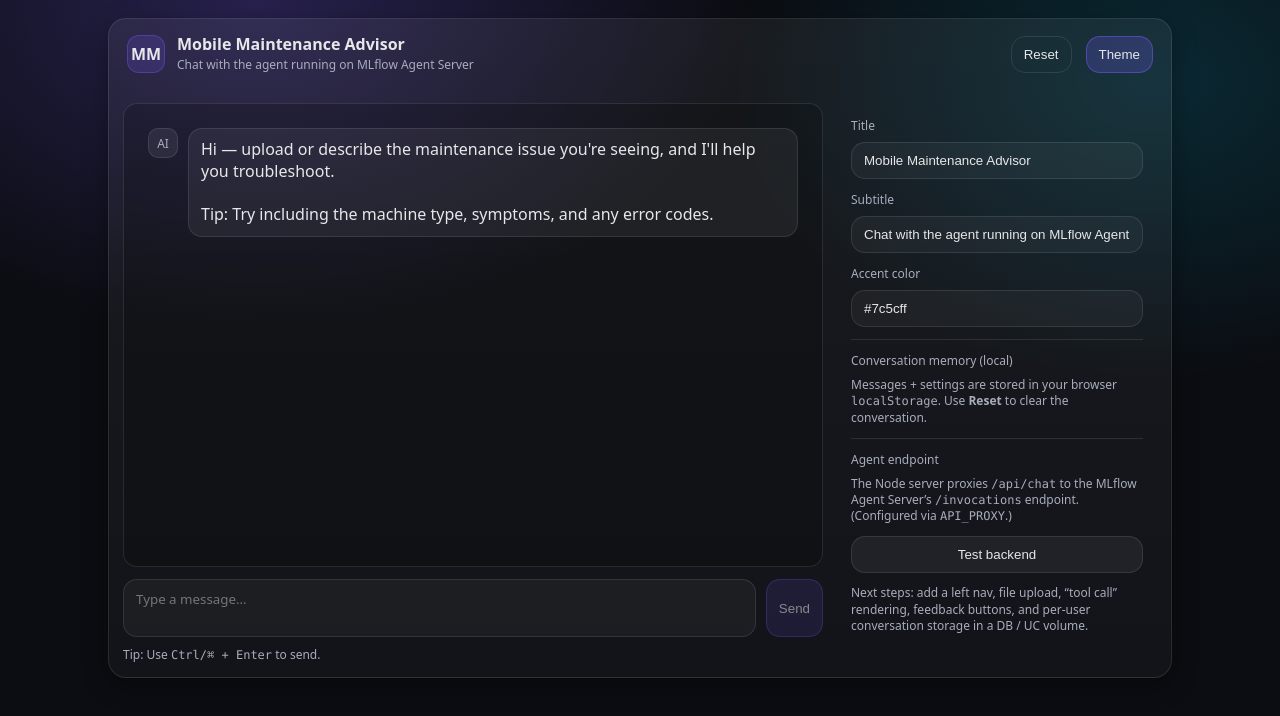
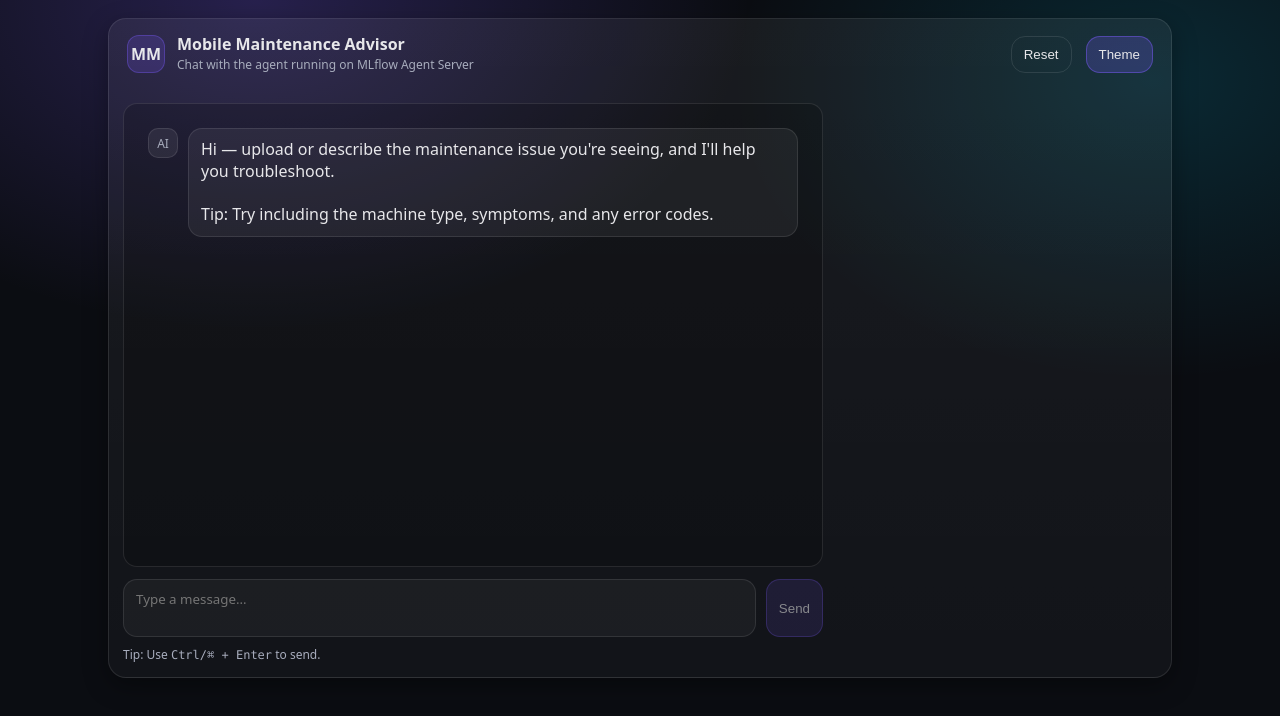
Before and after one commit to andrijdemianczuk/DBX26, a React (Vite) app in the folder labs/Mobile_Maintenance_Advisor/chat-ui/: page / in a window 1280 px wide. Shown: the top 716 px of the page. Built offline with nearby package versions, Linux system fonts and the light colour scheme.

Commit message:
updated logic to exclude the greeting from the chat context window.

```diff
--- a/labs/Mobile_Maintenance_Advisor/chat-ui/src/ui/App.tsx
+++ b/labs/Mobile_Maintenance_Advisor/chat-ui/src/ui/App.tsx
@@ -17,14 +17,9 @@ const INTRO_ASSISTANT_MESSAGE =
 const RESET_ASSISTANT_MESSAGE = "New conversation started. What are you working on today?";
 
 export default function App() {
-  const [settings, setSettings] = useState<UiSettings>(() => {
-    const saved = localStorage.getItem("mma.settings.v1");
-    return saved ? { ...DEFAULTS, ...JSON.parse(saved) } : DEFAULTS;
-  });
+  const [settings, setSettings] = useState<UiSettings>(DEFAULTS);
 
   const [messages, setMessages] = useState<ChatMessage[]>(() => {
-    const saved = localStorage.getItem("mma.messages.v1");
-    if (!saved) {
     return [
       { id: uid("sys"), role: "system", content: SYSTEM_PRIMER, createdAt: Date.now() },
       {
@@ -34,8 +29,6 @@ export default function App() {
         createdAt: Date.now(),
       },
     ];
-    }
-    return JSON.parse(saved) as ChatMessage[];
   });
 
   const [draft, setDraft] = useState("");
@@ -43,11 +36,6 @@ export default function App() {
   const scrollerRef = useRef<HTMLDivElement | null>(null);
 
   useEffect(() => {
-    localStorage.setItem("mma.settings.v1", JSON.stringify(settings));
-  }, [settings]);
-
-  useEffect(() => {
-    localStorage.setItem("mma.messages.v1", JSON.stringify(messages));
     // auto-scroll
     requestAnimationFrame(() => {
       const el = scrollerRef.current;
@@ -181,6 +169,7 @@ export default function App() {
             </div>
           </div>
 
+          {/*
           <div className="sidebar">
             <div className="kv">
               <div className="label">Title</div>
@@ -249,6 +238,7 @@ export default function App() {
               conversation storage in a DB / UC volume.
             </div>
           </div>
+          */}
         </div>
       </div>
     </div>
```
Lines whose indentation alone changed are shown as unchanged.
